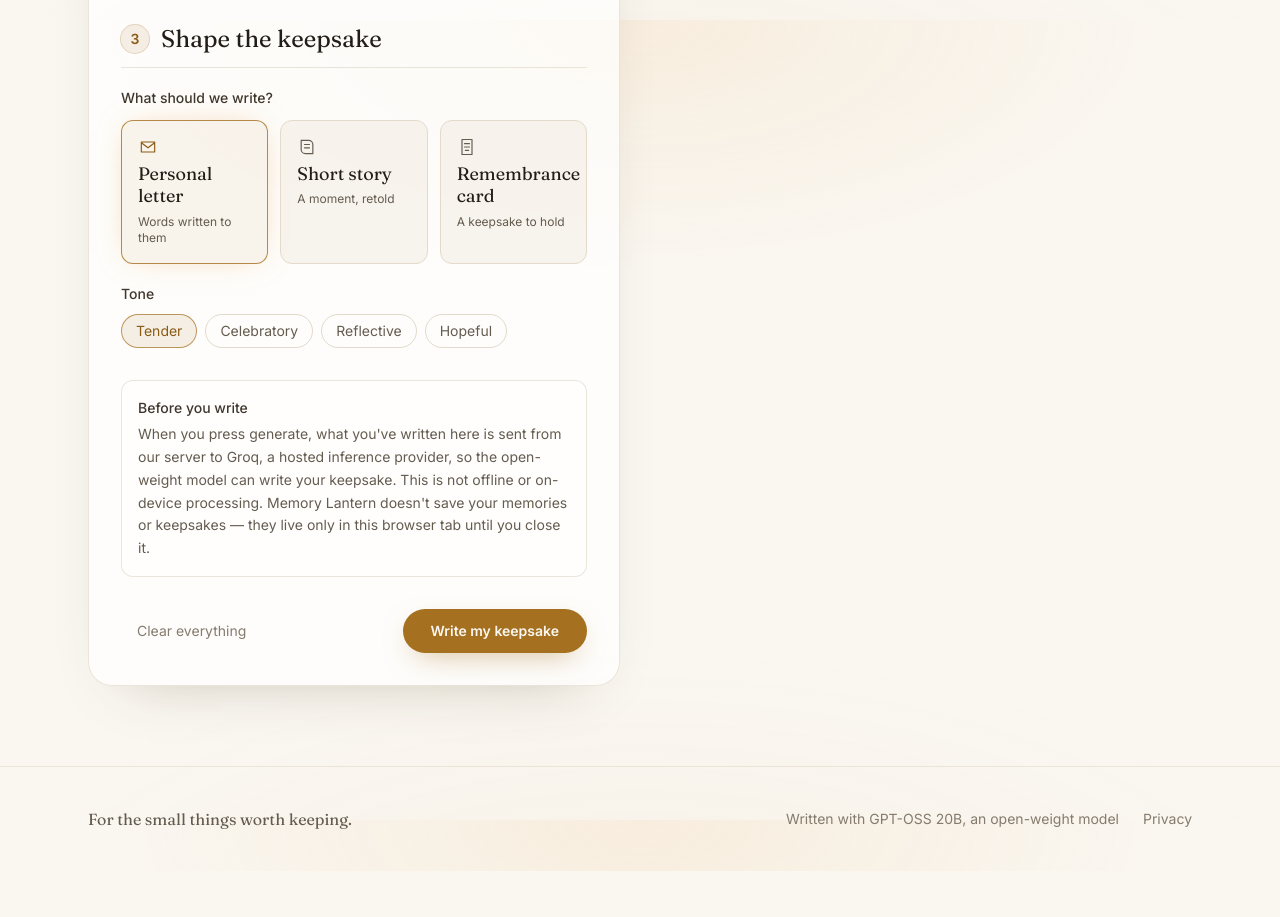
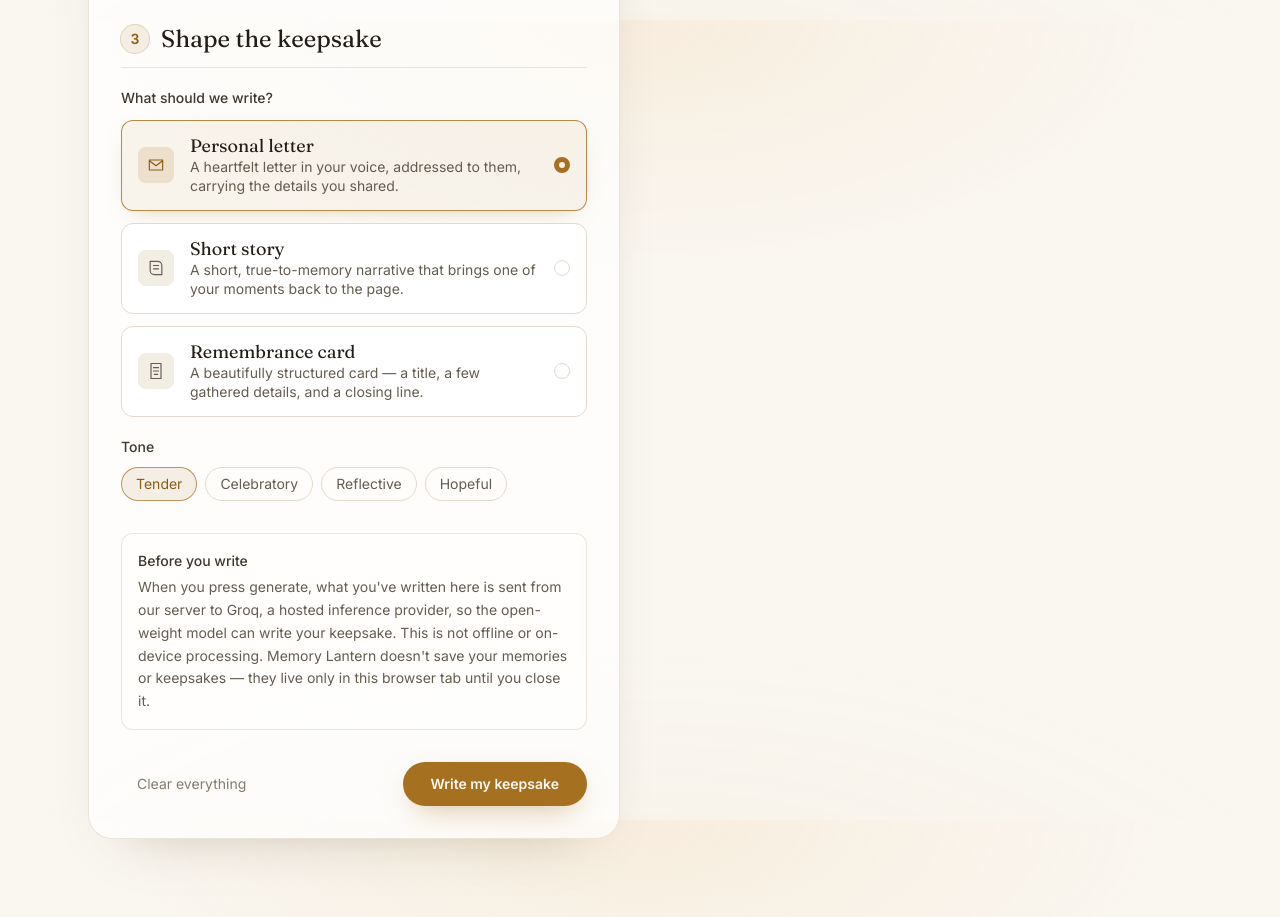
Before and after one commit to nehaprasad-dev/memory-lantern, a Next.js app: page /create in a window 1280 px wide. Shown: the part 1580-2497 px from the top of the page. Before the commit the page ends 2451 px from the top, so only its background shows below. Built offline with nearby package versions, Linux system fonts and the light colour scheme.

Commit message:
redesign format picker with full width radio rows

```diff
--- a/src/components/studio/FormatPicker.tsx
+++ b/src/components/studio/FormatPicker.tsx
@@ -24,16 +24,16 @@ export function FormatPicker({ value, onChange }: FormatPickerProps) {
   return (
     <fieldset>
       <legend className="mb-3 text-sm font-medium text-parchment">What should we write?</legend>
-      <div className="grid gap-3 sm:grid-cols-3">
+      <div className="grid gap-3">
         {FORMATS.map((format) => {
           const selected = format.id === value;
           return (
             <label
               key={format.id}
-              className={`relative flex cursor-pointer flex-col gap-1.5 rounded-xl border p-4 transition-all has-[:focus-visible]:ring-2 has-[:focus-visible]:ring-gold/60 ${
+              className={`relative flex cursor-pointer items-center gap-4 rounded-xl border px-4 py-3.5 transition-all has-[:focus-visible]:ring-2 has-[:focus-visible]:ring-gold/60 ${
                 selected
-                  ? "border-gold/80 bg-gold/[0.07] shadow-[0_0_30px_-12px_rgb(232_162_79/0.6)]"
-                  : "border-line bg-charcoal/60 hover:border-gold/40"
+                  ? "border-gold/80 bg-gold/[0.07] shadow-[0_8px_24px_-14px_rgb(165_112_31/0.5)]"
+                  : "border-line bg-ash hover:border-gold/40"
               }`}
             >
               <input
@@ -46,7 +46,7 @@ export function FormatPicker({ value, onChange }: FormatPickerProps) {
               />
               <svg
                 viewBox="0 0 24 24"
-                className={`h-5 w-5 ${selected ? "text-gold-soft" : "text-mist"}`}
+                className={`h-9 w-9 shrink-0 rounded-lg p-2 ${selected ? "bg-gold/15 text-gold-soft" : "bg-charcoal text-mist"}`}
                 fill="none"
                 stroke="currentColor"
                 strokeWidth="1.4"
@@ -54,8 +54,14 @@ export function FormatPicker({ value, onChange }: FormatPickerProps) {
               >
                 {ICONS[format.id]}
               </svg>
-              <span className="font-display text-lg leading-tight text-ivory">{format.label}</span>
-              <span className="text-xs leading-snug text-mist">{format.tagline}</span>
+              <span className="flex min-w-0 flex-1 flex-col">
+                <span className="font-display text-lg leading-tight text-ivory">{format.label}</span>
+                <span className="text-sm leading-snug text-mist">{format.description}</span>
+              </span>
+              <span
+                aria-hidden="true"
+                className={`h-4 w-4 shrink-0 rounded-full border ${selected ? "border-[5px] border-gold" : "border-line"}`}
+              />
             </label>
           );
         })}
```
